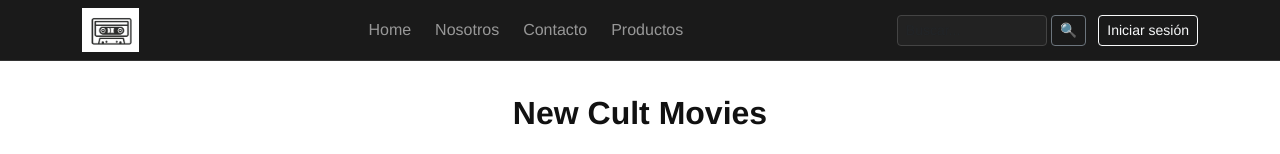
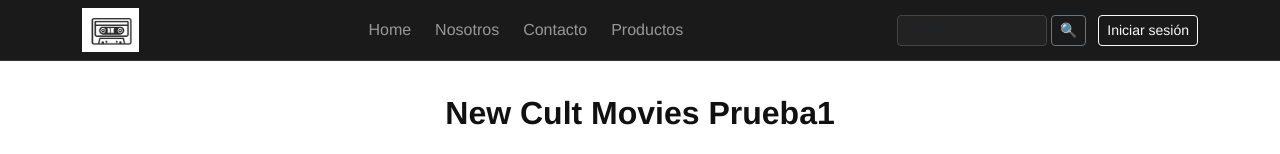
Before and after one commit to ManelDAW/Lost-Tapes, a Vue app: page / in a window 1280 px wide. Shown: the top 154 px of the page. Built offline with nearby package versions, Linux system fonts and the light colour scheme.

Commit message:
Update header text in HomeView.vue

```diff
--- a/src/views/HomeView.vue
+++ b/src/views/HomeView.vue
@@ -9,7 +9,7 @@ const movieStore = useMovieStore();
 
 <template>
   <div class="container-xl py-4">
-    <h2 class="fw-bold text-center mb-4" style="font-size:2rem;">New Cult Movies</h2>
+    <h2 class="fw-bold text-center mb-4" style="font-size:2rem;">New Cult Movies Prueba1</h2>
 
     <CarruselApp />
 
```
